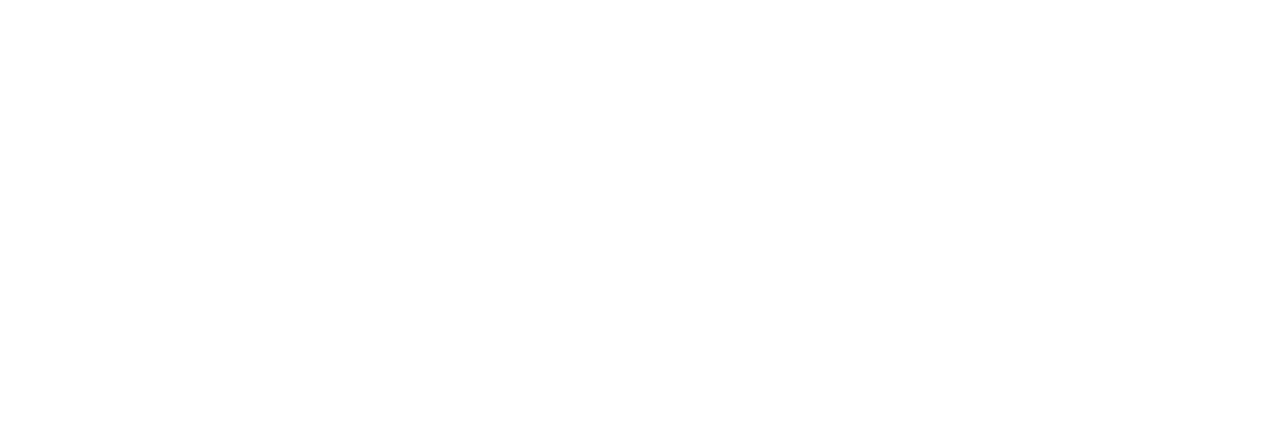
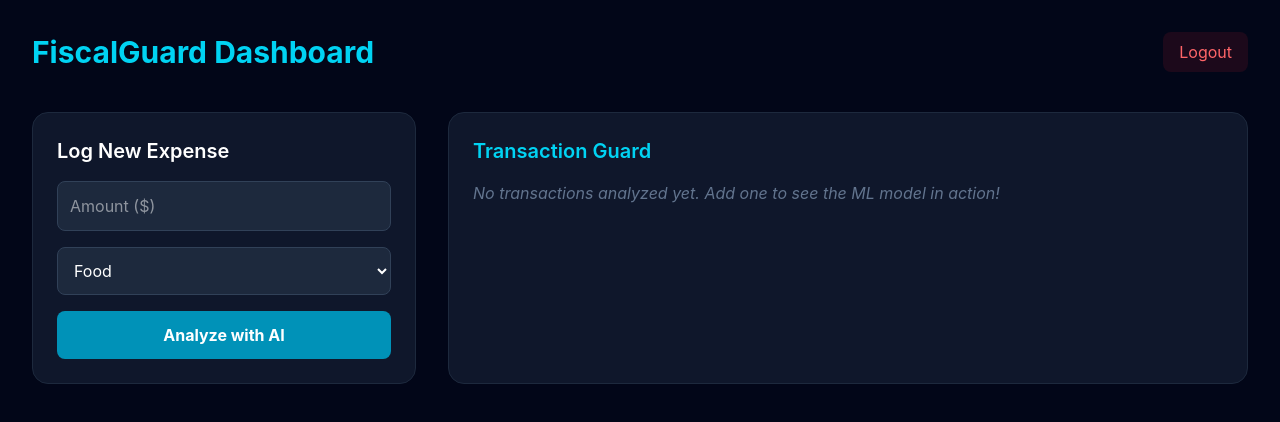
Before and after one commit to somoshree04/ai-finance-tracker, a React app in the folder frontend/: page /Dashboard in a window 1280 px wide. Before the commit this address had no page. Shown: the top 422 px of the page. Built offline with nearby package versions, Linux system fonts and the light colour scheme; the HTML template or start-up script is replaced by a standard one.

Commit message:
ui fixed

```diff
--- a/frontend/src/App.jsx
+++ b/frontend/src/App.jsx
@@ -3,6 +3,7 @@ import { BrowserRouter, Routes, Route } from 'react-router-dom';
 import Login from './pages/Login';
 import Landing from './pages/Landing';
 import Signup from './pages/Signup';
+import Dashboard from './pages/Dashboard';
 
 
 
@@ -13,6 +14,7 @@ const App = () => {
         <Route path="/" element={<Landing/>}/>
         <Route path="/Login" element={<Login/>}/>
         <Route path="/Signup" element={<Signup/>}/>
+        <Route path="/Dashboard" element={<Dashboard/>}/>
       </Routes>
       </BrowserRouter>
   )
--- /dev/null
+++ b/frontend/src/pages/Dashboard.jsx
@@ -0,0 +1,101 @@
+import React, { useState, useEffect } from 'react';
+
+const Dashboard = () => {
+  const [expenses, setExpenses] = useState([]);
+  const [amount, setAmount] = useState('');
+  const [category, setCategory] = useState('Food');
+  const [analysisResult, setAnalysisResult] = useState(null);
+
+  const handleAddExpense = async (e) => {
+    e.preventDefault();
+    const expenseData = {
+      amount: parseFloat(amount),
+      category: category,
+      description: "Manual entry"
+    };
+
+    try {
+      const response = await fetch('http://localhost:8000/users/1/expenses/', {
+        method: 'POST',
+        headers: { 'Content-Type': 'application/json' },
+        body: JSON.stringify(expenseData),
+      });
+
+      const result = await response.json();
+
+      setAnalysisResult(result);
+
+      if (result.is_anomaly) {
+        console.log("Anomaly detected by ML model!");
+      }
+    } catch (error) {
+      console.error("Error:", error);
+    }
+  };
+
+  return (
+    <div className="min-h-screen bg-slate-950 text-white p-8">
+      <header className="flex justify-between items-center mb-10">
+        <h1 className="text-3xl font-bold text-cyan-400">FiscalGuard Dashboard</h1>
+        <button className="bg-red-500/10 text-red-400 px-4 py-2 rounded-lg hover:bg-red-500/30">Logout</button>
+      </header>
+
+      <div className="grid grid-cols-1 md:grid-cols-3 gap-8">
+        {/* ADD EXPENSE FORM */}
+        <div className="bg-slate-900 p-6 rounded-2xl border border-slate-800">
+          <h2 className="text-xl mb-4 font-semibold">Log New Expense</h2>
+          <form onSubmit={handleAddExpense} className="space-y-4">
+            <input
+              type="number"
+              placeholder="Amount ($)"
+              value={amount}
+              onChange={(e) => setAmount(e.target.value)}
+              className="w-full bg-slate-800 border border-slate-700 p-3 rounded-lg outline-none focus:ring-2 focus:ring-cyan-500 text-white"
+            />
+            <select
+              value={category}
+              onChange={(e) => setCategory(e.target.value)}
+              className="w-full bg-slate-800 border border-slate-700 p-3 rounded-lg outline-none text-white"
+            >
+              <option>Food</option>
+              <option>Rent</option>
+              <option>Entertainment</option>
+              <option>Subscription</option>
+            </select>
+            <button className="w-full bg-cyan-600 py-3 rounded-lg font-bold hover:bg-cyan-500 transition-all">
+              Analyze with AI
+            </button>
+          </form>
+        </div>
+
+        {/* RECENT TRANSACTIONS & AI STATUS */}
+        <div className="md:col-span-2 bg-slate-900 p-6 rounded-2xl border border-slate-800">
+          <h2 className="text-xl mb-4 font-semibold text-cyan-400">Transaction Guard</h2>
+
+          {!analysisResult ? (
+            <div className="text-slate-500 italic">
+              No transactions analyzed yet. Add one to see the ML model in action!
+            </div>
+          ) : (
+            <div className={`p-6 rounded-xl border ${analysisResult.is_anomaly ? 'bg-red-900/20 border-red-500/50' : 'bg-emerald-900/20 border-emerald-500/50'}`}>
+              <div className="flex justify-between items-center mb-4">
+                <span className="text-lg font-medium">Result for: ${analysisResult.amount} ({analysisResult.category})</span>
+                <span className={`px-3 py-1 rounded-full text-xs font-bold uppercase tracking-wider ${analysisResult.is_anomaly ? 'bg-red-500 text-white' : 'bg-emerald-500 text-white'}`}>
+                  {analysisResult.is_anomaly ? 'Anomaly' : 'Normal'}
+                </span>
+              </div>
+
+              <p className="text-slate-300">
+                {analysisResult.is_anomaly
+                  ? " This transaction deviates significantly from typical spending patterns. We recommend reviewing this expense."
+                  : "This transaction aligns with your normal spending history. No unusual activity detected."}
+              </p>
+            </div>
+          )}
+        </div>
+      </div>
+    </div>
+  );
+};
+
+export default Dashboard;
--- a/frontend/src/pages/Landing.jsx
+++ b/frontend/src/pages/Landing.jsx
@@ -9,8 +9,8 @@ const Landing = () => {
       <nav className="flex justify-between items-center p-6 max-w-7xl mx-auto">
         <h1 className="text-3xl font-bold text-slate-900">FiscalGuard</h1>
         <div className="space-x-4">
-          <Link to="/login" className="text-slate-600 hover:text-slate-900 font-medium">Log in</Link>
-          <Link to="/login" className="bg-blue-600 text-white px-6 py-2 rounded-full font-medium">Sign up</Link>
+          <Link to="/Login" className="text-slate-600 hover:text-slate-900 font-medium">Log in</Link>
+          <Link to="/Signup" className="bg-blue-600 text-white px-6 py-2 rounded-full font-medium">Sign up</Link>
         </div>
       </nav>
 
@@ -24,7 +24,7 @@ const Landing = () => {
           <p className="text-slate-500 mt-6 text-lg max-w-md">
            FiscalGuard uses AI to watch your transactions 24/7. We'll alert you the moment your spending patterns look dangerous.
           </p>
-          <Link to="/login">
+          <Link to="/Signup">
              <button className="mt-10 bg-blue-600 text-white px-10 py-4 rounded-full text-lg font-bold shadow-lg hover:bg-blue-700 transition-all">
                SIGN UP NOW
              </button>
--- a/frontend/src/pages/Login.jsx
+++ b/frontend/src/pages/Login.jsx
@@ -1,11 +1,20 @@
-import React from 'react'
+import React ,{useState}from 'react';
+import { Link } from 'react-router-dom';
+import { useNavigate } from 'react-router-dom';
 
 function Login() {
+    const navigate = useNavigate();
+    const [email,setEmail]=useState(' ');
+    const [password, setPassword]=useState(' ');
+
+    const handleLogin=(e)=>{
+        e.preventDefault();
+        console.log("captured",{ email, password });
+        navigate('/Dashboard');
+    };
   return (
-    // 1. THE WRAPPER: Full screen, dark slate background, centers the content
     <div className="min-h-screen bg-slate-950 flex items-center justify-center p-4">
 
-      // 2. THE CARD: Dark background, border, and nice rounded corners
       <div className="bg-slate-900 border border-slate-800 p-8 rounded-2xl shadow-2xl w-full max-w-md">
 
         {/* Header Section */}
@@ -15,13 +24,15 @@ function Login() {
         </div>
 
         {/* The Form - (Practice putting items on top of each other) */}
-        <form className="space-y-6">
+        <form onSubmit={handleLogin} className="space-y-6">
 
           {/* Email Field */}
           <div>
             <label className="block text-sm font-medium text-slate-300 mb-2">Email Address</label>
             <input
               type="email"
+              value={email}
+              onChange={(e)=> setEmail(e.target.value)}
               placeholder="name@company.com"
               className="w-full bg-slate-800 border border-slate-700 rounded-lg p-3 text-white focus:outline-none focus:ring-2 focus:ring-cyan-500 transition-all"
             />
@@ -32,6 +43,8 @@ function Login() {
             <label className="block text-sm font-medium text-slate-300 mb-2">Password</label>
             <input
               type="password"
+              value={password}
+              onChange={(e)=>setPassword(e.target.value)}
               placeholder="••••••••"
               className="w-full bg-slate-800 border border-slate-700 rounded-lg p-3 text-white focus:outline-none focus:ring-2 focus:ring-cyan-500 transition-all"
             />
@@ -39,7 +52,7 @@ function Login() {
 
           {/* Submit Button */}
           <button
-            type="button"
+            type="submit"
             className="w-full bg-cyan-600 hover:bg-cyan-500 text-white font-bold py-3 rounded-lg shadow-lg shadow-cyan-900/20 transition-all active:scale-95"
           >
             Sign In
--- a/frontend/src/pages/Signup.jsx
+++ b/frontend/src/pages/Signup.jsx
@@ -1,7 +1,20 @@
-import React from 'react'
+import React,{useState} from 'react'
 import { Link } from 'react-router-dom'
 
 const Signup = () => {
+   const [email, setEmail]=useState(' ');
+   const [password,setPassword]=useState(' ');
+   const [confirmPassword, setconfirmPassword]=useState(' ');
+
+   const handleSignup=(e)=>{
+    e.preventDefault();
+   if (password !== confirmPassword) {
+        alert("Wait! Passwords don't match.");
+        return;
+    }
+    console.log("Passwords match! ");
+   };
+
   return (
     <div className="min-h-screen bg-slate-950 flex items-center justify-center p-4">
       <div className="bg-slate-900 border border-slate-800 p-8 rounded-2xl shadow-2xl w-full max-w-md">
@@ -11,12 +24,14 @@ const Signup = () => {
           <p className="text-slate-400">Join FiscalGuard to secure your finances</p>
         </div>
 
-        <form className="space-y-4">
+        <form onSubmit={handleSignup}className="space-y-4">
           {/* Email Field */}
           <div>
             <label className="block text-sm font-medium text-slate-300 mb-2">Email Address</label>
             <input
               type="email"
+              value={email}
+              onChange={(e)=>setEmail(e.target.value)}
               placeholder="name@email.com"
               className="w-full bg-slate-800 border border-slate-700 rounded-lg p-3 text-white focus:outline-none focus:ring-2 focus:ring-blue-500 transition-all"
             />
@@ -27,6 +42,8 @@ const Signup = () => {
             <label className="block text-sm font-medium text-slate-300 mb-2">Password</label>
             <input
               type="password"
+              value={password}
+              onChange={(e)=>setPassword(e.target.value)}
               placeholder="••••••••"
               className="w-full bg-slate-800 border border-slate-700 rounded-lg p-3 text-white focus:outline-none focus:ring-2 focus:ring-blue-500 transition-all"
             />
@@ -37,13 +54,15 @@ const Signup = () => {
             <label className="block text-sm font-medium text-slate-300 mb-2">Confirm Password</label>
             <input
               type="password"
+              value={confirmPassword}
+              onChange={(e)=>setconfirmPassword(e.target.value)}
               placeholder="••••••••"
               className="w-full bg-slate-800 border border-slate-700 rounded-lg p-3 text-white focus:outline-none focus:ring-2 focus:ring-blue-500 transition-all"
             />
           </div>
 
           <button
-            type="button"
+            type="submit"
             className="w-full bg-blue-600 hover:bg-blue-500 text-white font-bold py-3 rounded-lg mt-4 shadow-lg shadow-blue-900/20 transition-all active:scale-95"
           >
             Sign Up
```
Also changed, not shown: 2 other files (tests, documents, lock files or other folders).
